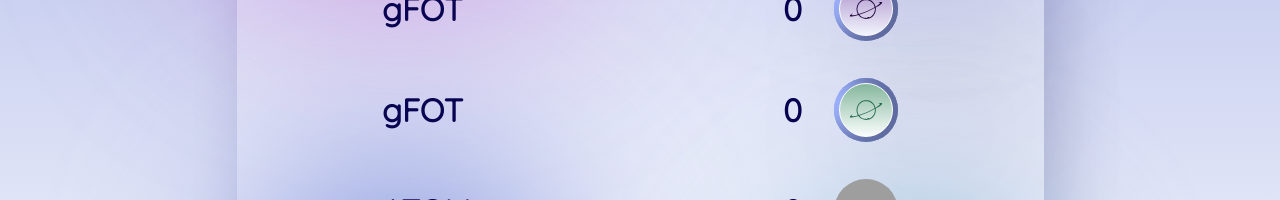
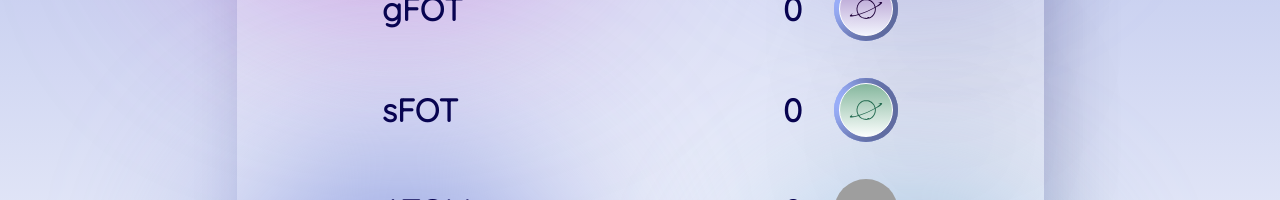
Before and after one commit to elitexpro/Fortis-Oeconomia, a Next.js app: page /nwallet in a window 1280 px wide. Shown: the part 714-914 px from the top of the page. Built offline with nearby package versions, Linux system fonts and the light colour scheme; grey boxes are pictures that could not be loaded.

Commit message:
fix wallet

```diff
--- a/pages/nwallet.tsx
+++ b/pages/nwallet.tsx
@@ -180,7 +180,7 @@ const nwallet = () => {
       boxShadow: '77.5316px 20.7745px 160.533px rgba(26, 30, 44, 0.338), inset -28.9451px -7.75583px 29.9662px #606CA1, inset 28.9451px 7.75583px 29.9662px #9FB4FF'
     },
     {
-      label: 'gFOT',
+      label: 'sFOT',
       amount: gfotBalance,
       color: '#246B51',
       background: 'linear-gradient(180deg, #85B79D 0%, #FAFDFC 100%)',
```
